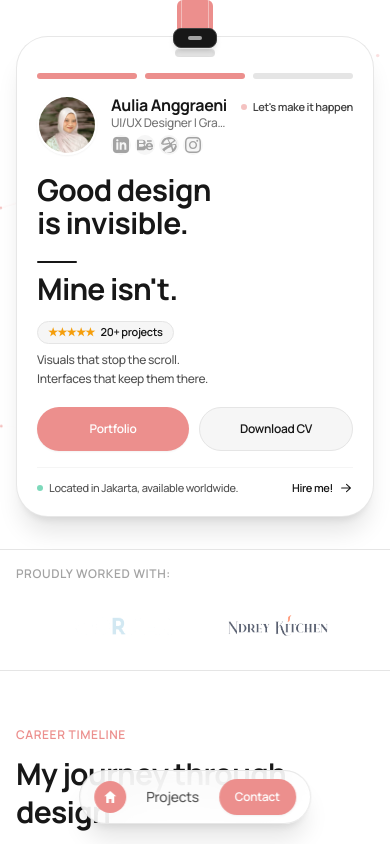
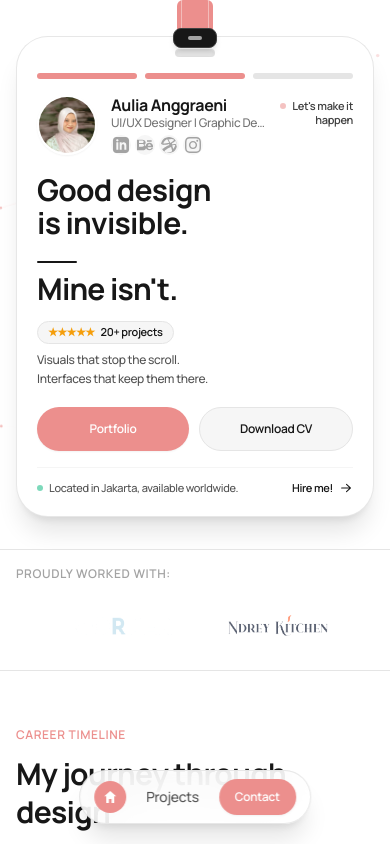
Before and after one commit to AugeusAune/auliaggr, a Nuxt app: page / in a window 390 px wide. Shown: the top 844 px of the page. Built offline with nearby package versions, Linux system fonts and the light colour scheme; a web font is replaced by a local one.

Commit message:
fix(hero): refine alignment and line height for two-line status tag

```diff
--- a/app/components/organisms/HeroSection.vue
+++ b/app/components/organisms/HeroSection.vue
@@ -95,10 +95,10 @@
 
           <!-- Top Status Tag (Text Only with Pulse Indicator) -->
           <div
-            class="inline-flex items-center gap-1.5 pt-1 flex-shrink-0 text-[11px] sm:text-xs font-semibold text-neutral-700"
+            class="inline-flex items-start gap-1.5 pt-1 flex-shrink-0 text-[11px] sm:text-xs font-semibold text-neutral-700 text-right"
           >
-            <span class="w-1.5 h-1.5 rounded-full bg-primary animate-pulse" />
-            <span>Let's make it happen</span>
+            <span class="w-1.5 h-1.5 rounded-full bg-primary animate-pulse mt-1" />
+            <span class="leading-tight">Let's make it<br />happen</span>
           </div>
         </div>
 
```
